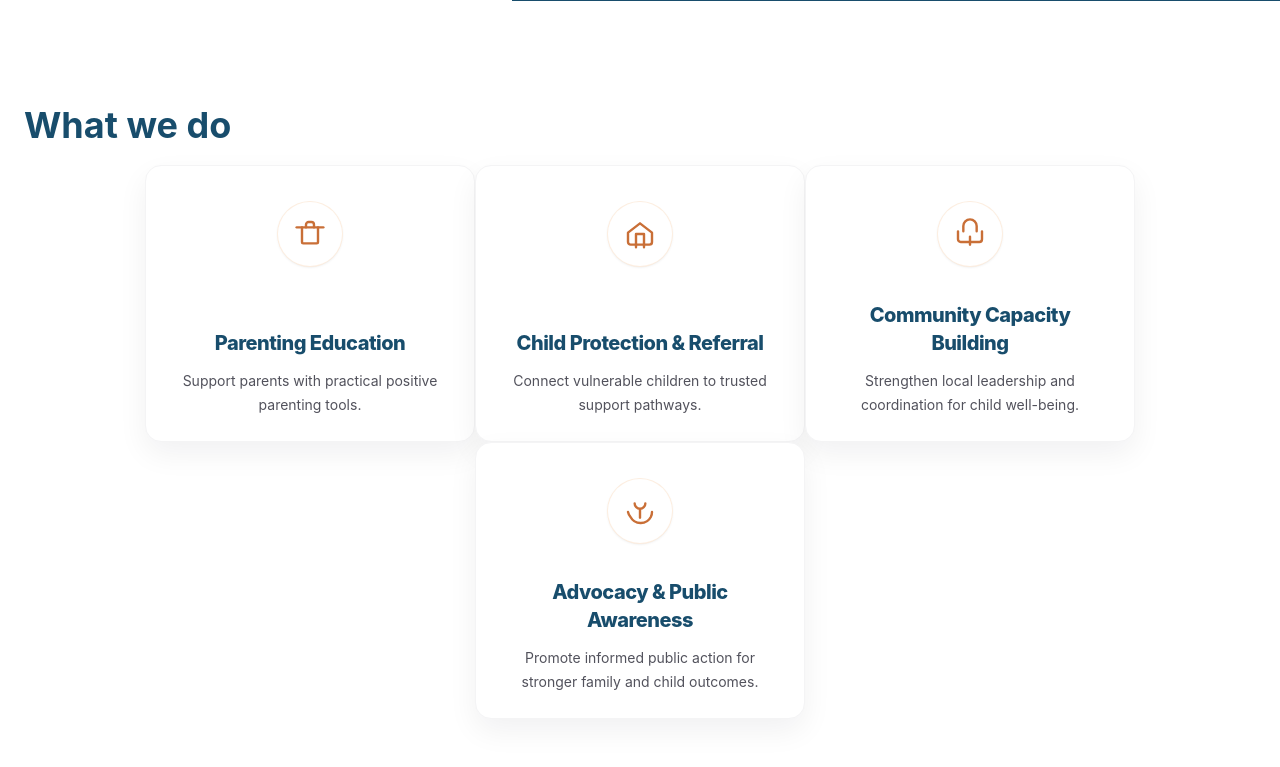
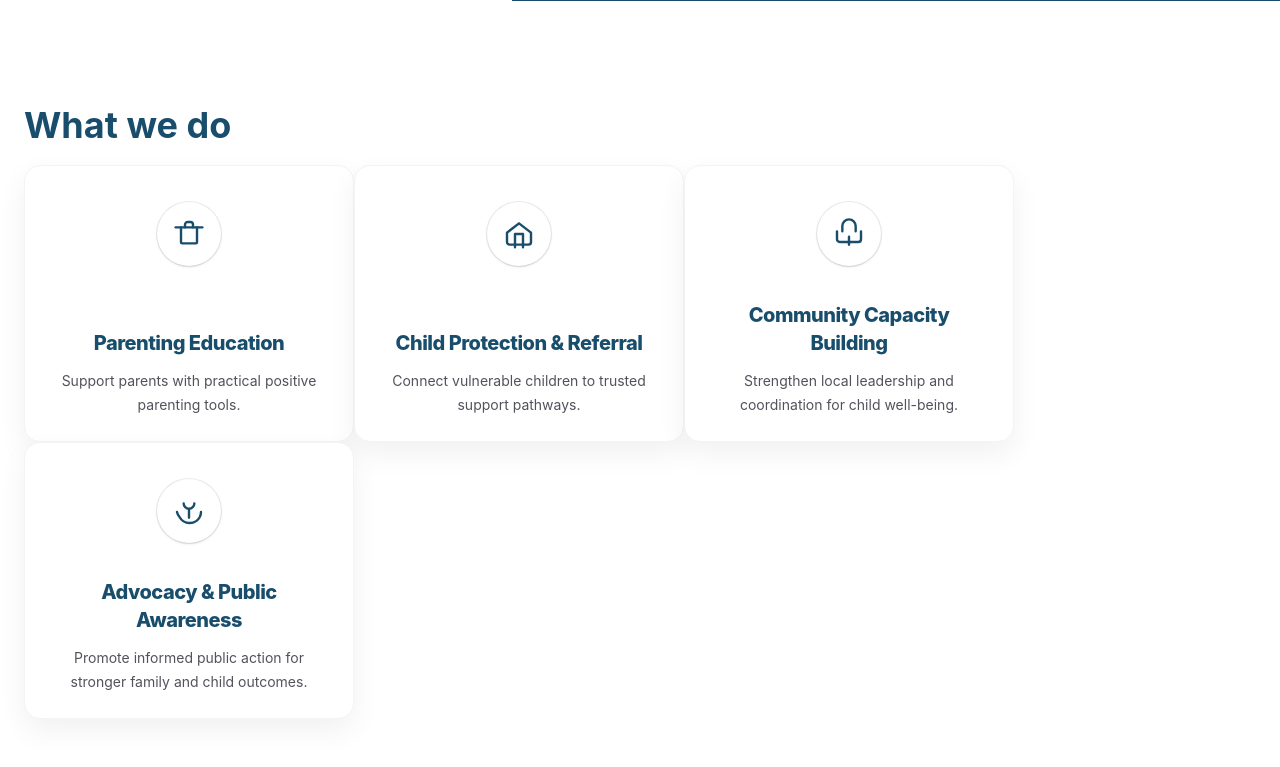
Before and after one commit to mpc-organization/MPC-Web-V1, a Next.js app: page /home in a window 1280 px wide. Shown: the part 2013-2780 px from the top of the page. Built offline with nearby package versions, Linux system fonts and the light colour scheme; a web font is replaced by a local one.

Commit message:
Refactor HomePage component: Adjust layout and styling for strategy cards to improve alignment and hover effects

```diff
--- a/app/(public)/home/page.tsx
+++ b/app/(public)/home/page.tsx
@@ -338,21 +338,21 @@ export default function HomePage() {
           lang={locale === "km" ? "km" : "en"}
         >
           <div className="mx-auto w-full max-w-8xl px-6">
-            <div className="space-y-5">
+            <div className="mx-auto w-full max-w-[1320px] space-y-5">
               <h2 className="text-3xl font-bold text-[#184D6C] sm:text-4xl">
                 {locale === "km" ? "អ្វីដែលយើងធ្វើ" : "What we do"}
               </h2>
 
-              <div className="flex flex-wrap items-stretch justify-center gap-0">
+              <div className="flex flex-wrap items-stretch justify-start gap-0">
             {STRATEGIES.map((strategy, index) => {
 
               return (
                 <Link
                   key={strategy.slug}
                   href={`/strategies/${strategy.slug}`}
-                  className="group flex flex-col items-center justify-between w-[330px] h-[277px] rounded-2xl bg-white p-6 sm:p-6 text-center border border-zinc-100 shadow-[0_12px_30px_rgba(16,24,40,0.06)] transition-colors duration-300 ease-in-out hover:bg-[#fff8f3] hover:border-[#fdeee0]"
+                  className="group flex flex-col items-center justify-between w-[330px] h-[277px] rounded-2xl bg-white p-6 sm:p-6 text-center border border-zinc-100 shadow-[0_12px_30px_rgba(16,24,40,0.06)] transition-colors duration-300 ease-in-out hover:bg-[#184D6C]/5 hover:border-[#184D6C]/15"
                 >
-                    <div className="mt-3 flex h-16 w-16 items-center justify-center rounded-full bg-white ring-1 ring-[#fdeee0] text-[#c96f37] shadow-sm transition-colors duration-300 ease-in-out group-hover:bg-[#fff2e8]">
+                    <div className="mt-3 flex h-16 w-16 items-center justify-center rounded-full bg-white ring-1 ring-[#184D6C]/10 text-[#184D6C] shadow-sm transition-colors duration-300 ease-in-out group-hover:bg-[#184D6C]/10">
                       {ICON_SVGS[index % ICON_SVGS.length]}
                     </div>
 
```
